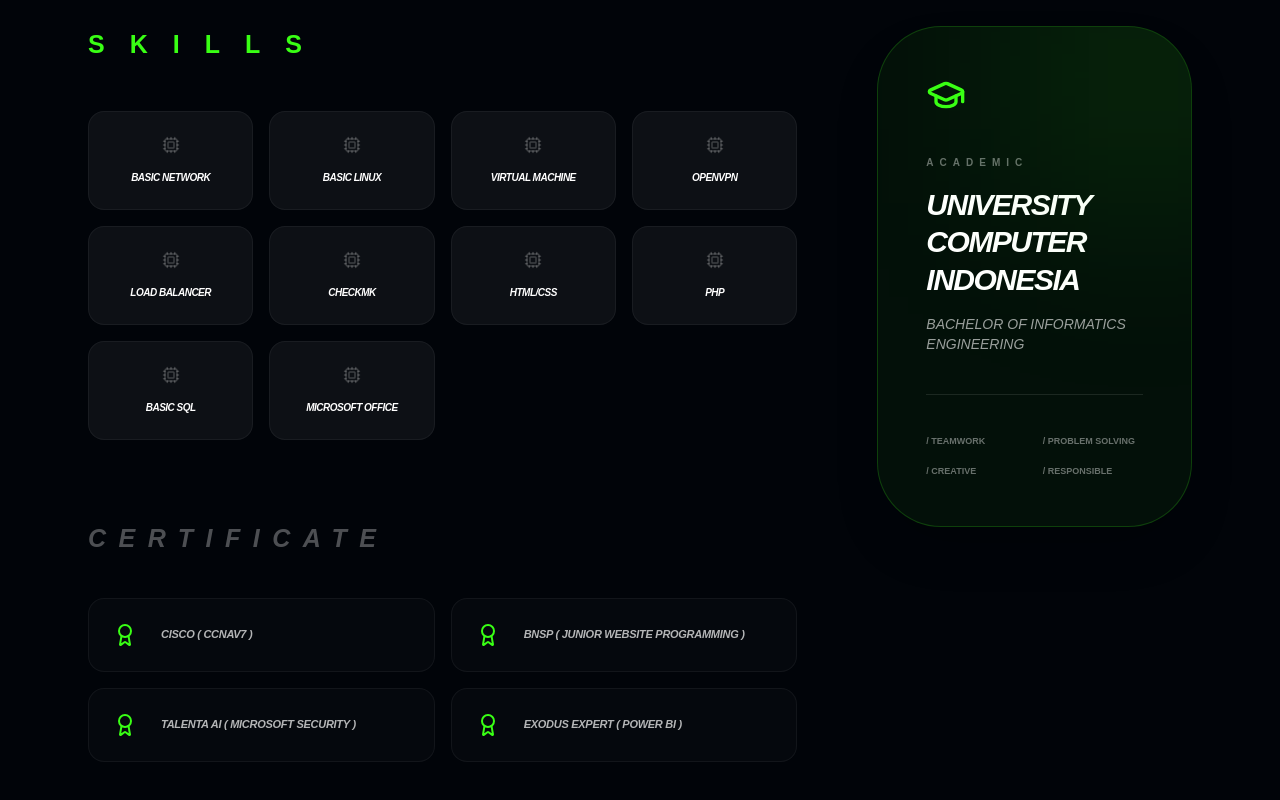
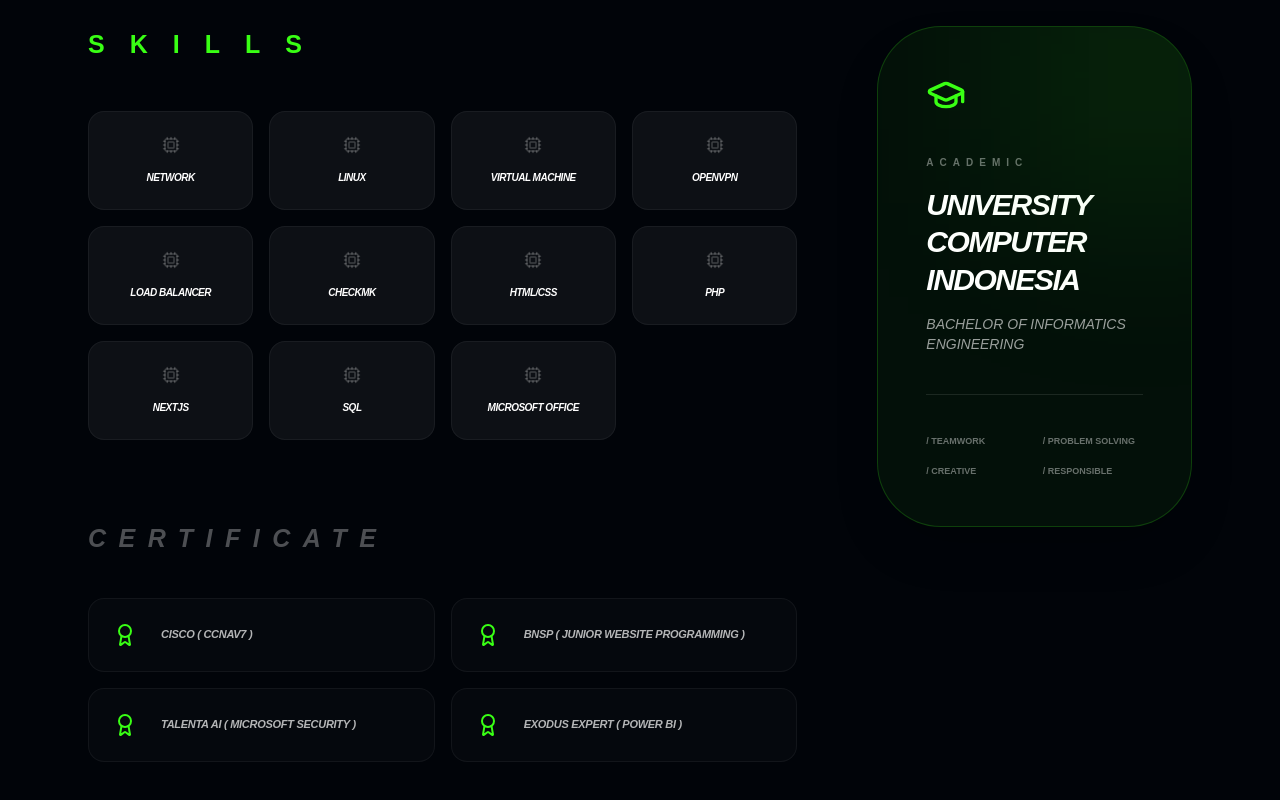
Before and after one commit to rafimuhammads/rafimuhammads.github.io, a Next.js app: page / in a window 1280 px wide. Shown: the part 3619-4419 px from the top of the page. Built offline with nearby package versions, Linux system fonts and the light colour scheme.

Commit message:
Update page.js

```diff
--- a/app/page.js
+++ b/app/page.js
@@ -223,7 +223,7 @@ export default function Portfolio() {
     ],
 
     skills: {
-      hard: ["Basic Network", "Basic Linux", "Virtual Machine", "OpenVPN", "Load Balancer", "CheckMK", "HTML/CSS", "PHP","Basic SQL", "Microsoft Office"],
+      hard: ["Network", "Linux", "Virtual Machine", "OpenVPN", "Load Balancer", "CheckMK", "HTML/CSS", "PHP", "NextJS","SQL", "Microsoft Office"],
       certs: ["CISCO ( CCNAv7 )", "BNSP ( Junior Website Programming )", "Talenta AI ( Microsoft Security )", "Exodus Expert ( Power BI )"],
       soft: ["Teamwork", "Problem Solving", "Creative", "Responsible", "Adaptability", "Public Speaking"]
     }
```
